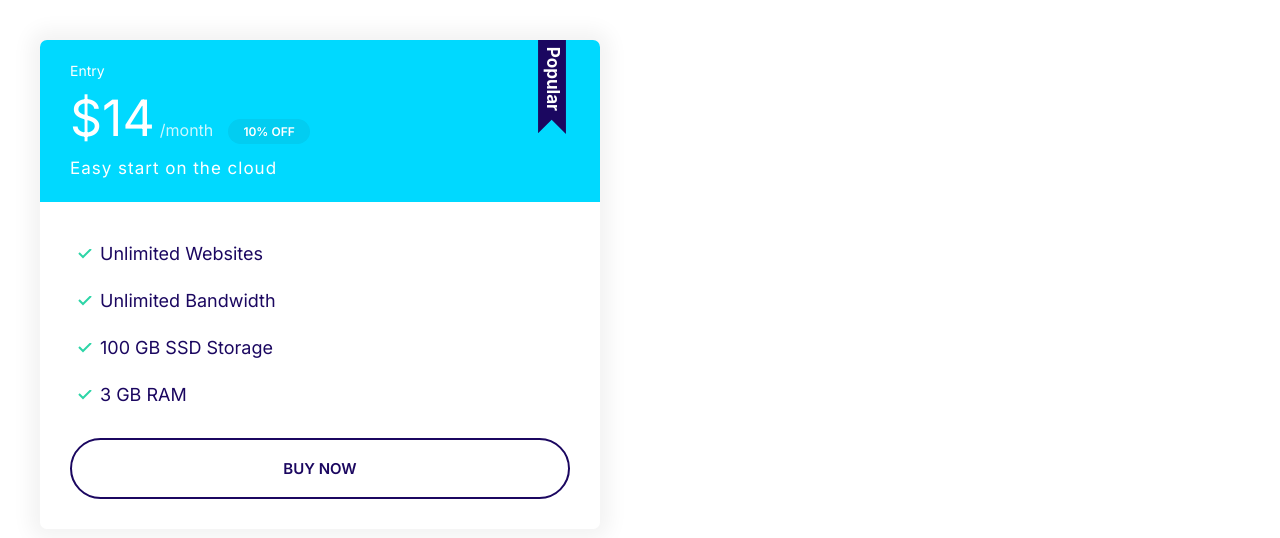
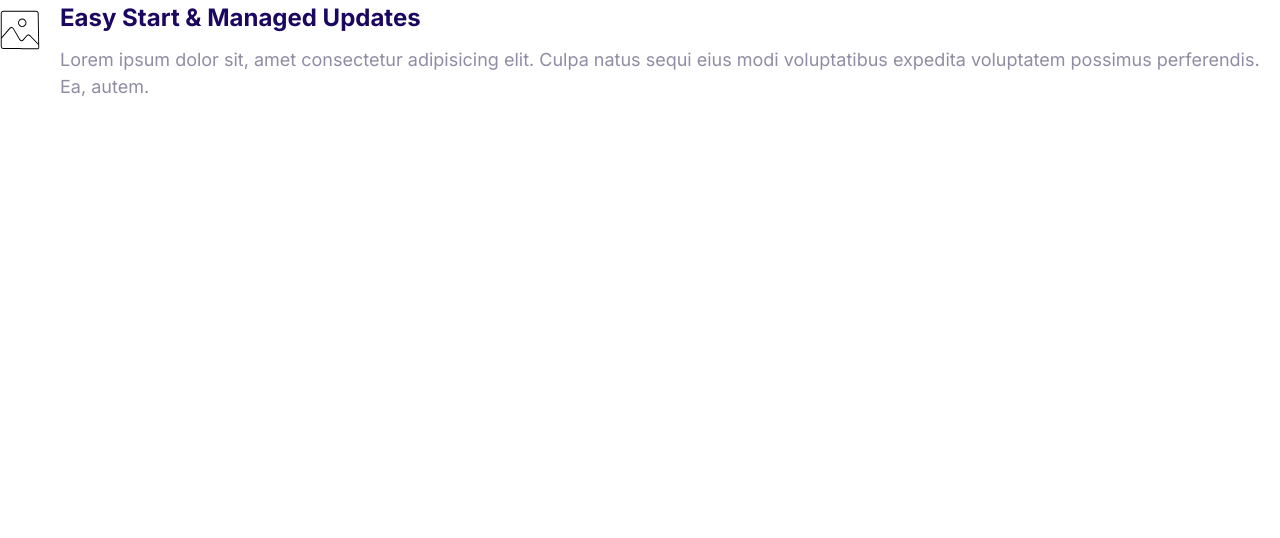
Before and after one commit to mokh-web-dev/cwdme, a plain HTML site: page index.html in a window 1280 px wide. Drawn offline with Linux system fonts and the light colour scheme.

Commit message:
Created media and its tyles.

```diff
--- a/css/styles.css
+++ b/css/styles.css
@@ -372,3 +372,21 @@ a {
     font-size: 1.7rem;
   }
 }
+
+/* Media */
+
+.media {
+  display: flex;
+}
+
+.media__title {
+  margin-top: 0;
+}
+
+.media__body {
+  margin: 0 2rem;
+}
+
+.media__image {
+  margin-top: 1rem;
+}
--- a/index.html
+++ b/index.html
@@ -18,26 +18,19 @@
     <title>Document</title>
   </head>
   <body>
-    <div style="width: 50%; padding: 4rem">
-      <div class="plan plan--popular">
-        <div class="card card--secondary">
-          <header class="card__header">
-            <h3 class="plan__name">Entry</h3>
-            <span class="plan__price">$14</span>
-            <span class="plan__billing-cycle">/month</span>
-            <span class="badge badge--secondary badge--small">10% OFF</span>
-            <span class="plan__description">Easy start on the cloud</span>
-          </header>
-          <div class="card__body">
-            <ul class="list list--tick">
-              <li class="list__item">Unlimited Websites</li>
-              <li class="list__item">Unlimited Bandwidth</li>
-              <li class="list__item">100 GB SSD Storage</li>
-              <li class="list__item">3 GB RAM</li>
-            </ul>
-            <button class="btn btn--outline btn--block">BUY NOW</button>
-          </div>
-        </div>
+    <div class="media">
+      <div class="media__image">
+        <svg class="icon icon--primary">
+          <use xlink:href="images/sprite.svg#snap"></use>
+        </svg>
+      </div>
+      <div class="media__body">
+        <h3 class="media__title">Easy Start & Managed Updates</h3>
+        <p>
+          Lorem ipsum dolor sit, amet consectetur adipisicing elit. Culpa natus
+          sequi eius modi voluptatibus expedita voluptatem possimus perferendis.
+          Ea, autem.
+        </p>
       </div>
     </div>
   </body>
```
Also changed, not shown: components/media.html (added, +15 -0 lines).
